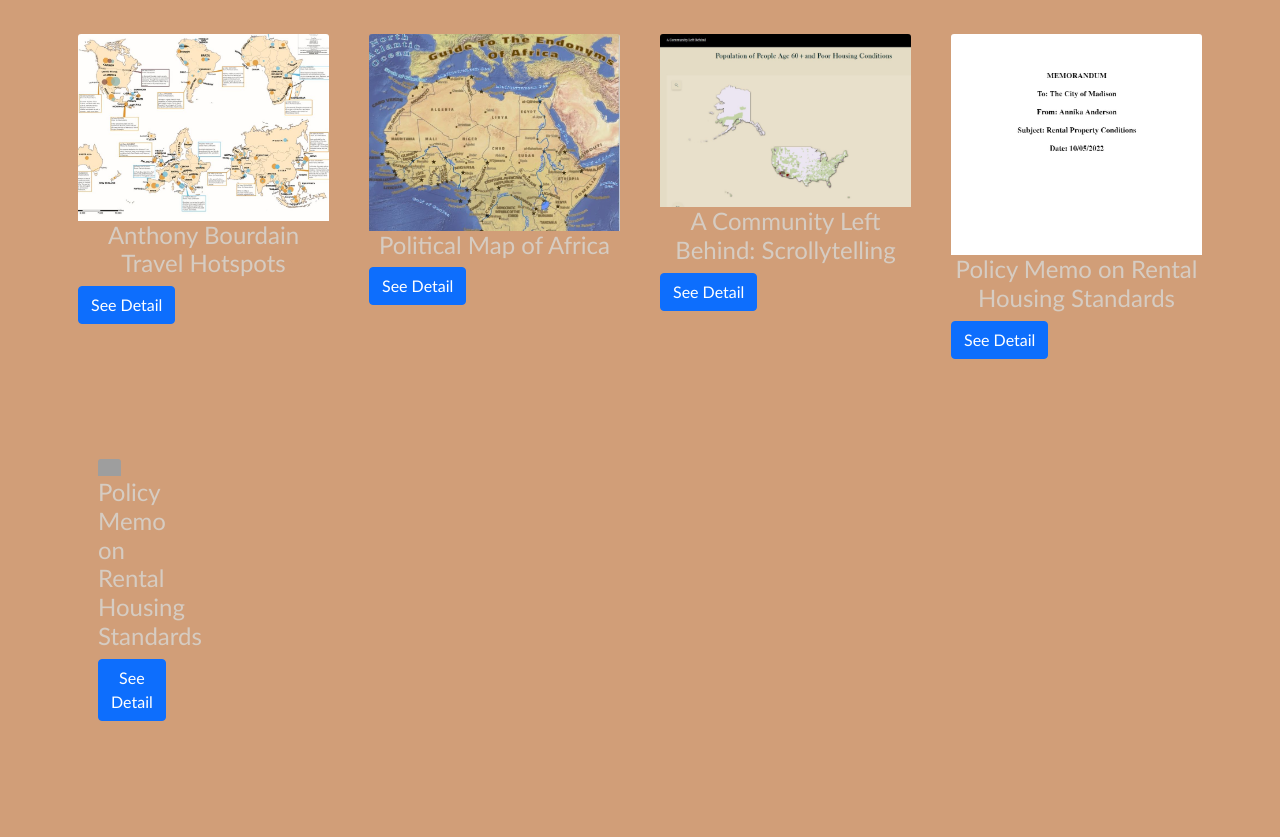
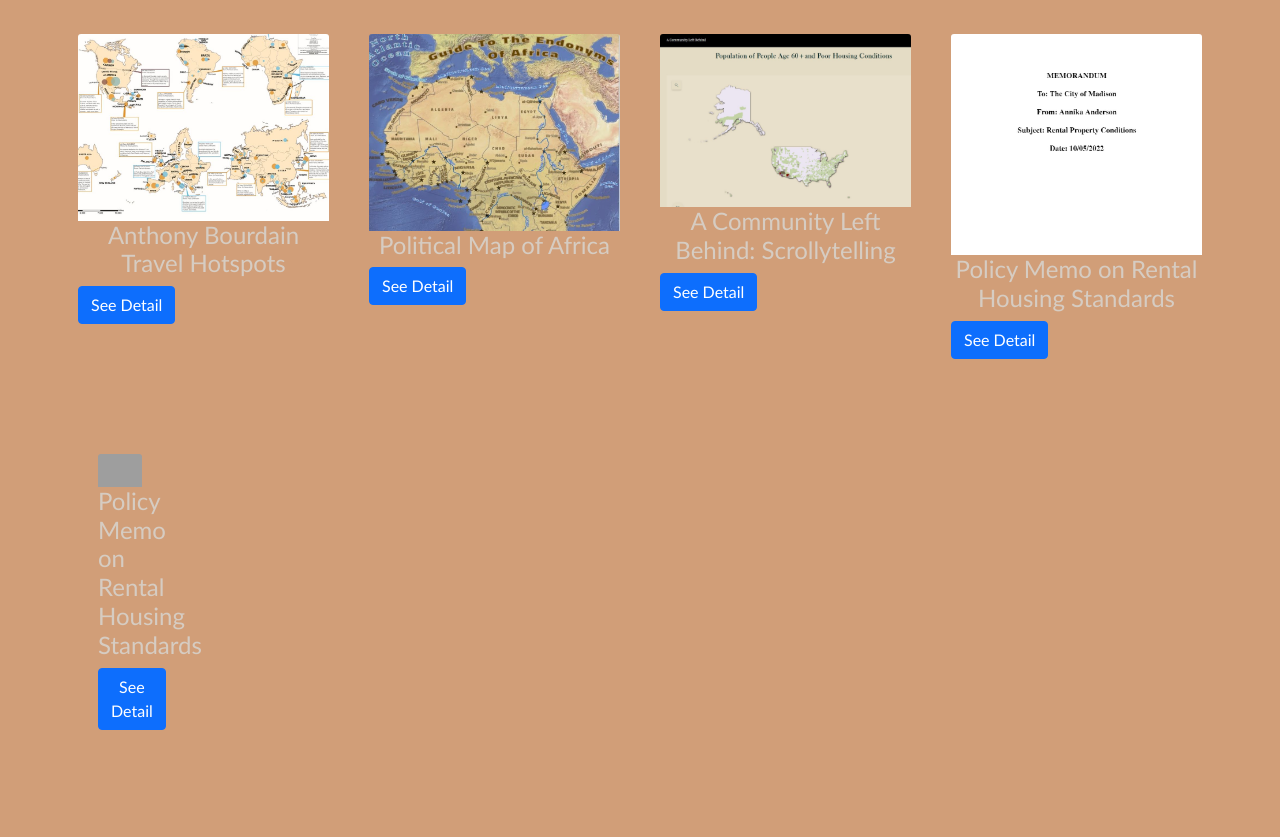
Before and after one commit to ajanderson26/aanderson-port, a plain HTML site: page index.html in a window 1280 px wide. Shown: the part 581-1418 px from the top of the page. Drawn offline with Linux system fonts and the light colour scheme; grey boxes are pictures that could not be loaded.

Commit message:
updating

```diff
--- a/index.html
+++ b/index.html
@@ -74,11 +74,11 @@
                     <div class="policymemolandingTEXT col-md-3">
 
                         <div
-                            class="wesanderson col-md-3">
+                            class="wesanderson col-md-4">
                             <a href="pinkmap.html">
                                 <img class="card-img-top" src="assets/wesand.png">
                             </a>
-                            <h4 class="text-center" class="card-title" class="policymemolandingTEXT">Policy Memo on Rental Housing Standards</h4>
+                            <h4 class="card-title" class="policymemolandingTEXT">Policy Memo on Rental Housing Standards</h4>
                             <a href="pinkmap.html" class="btn btn-primary">See Detail</a>
                         </div>
 
```
